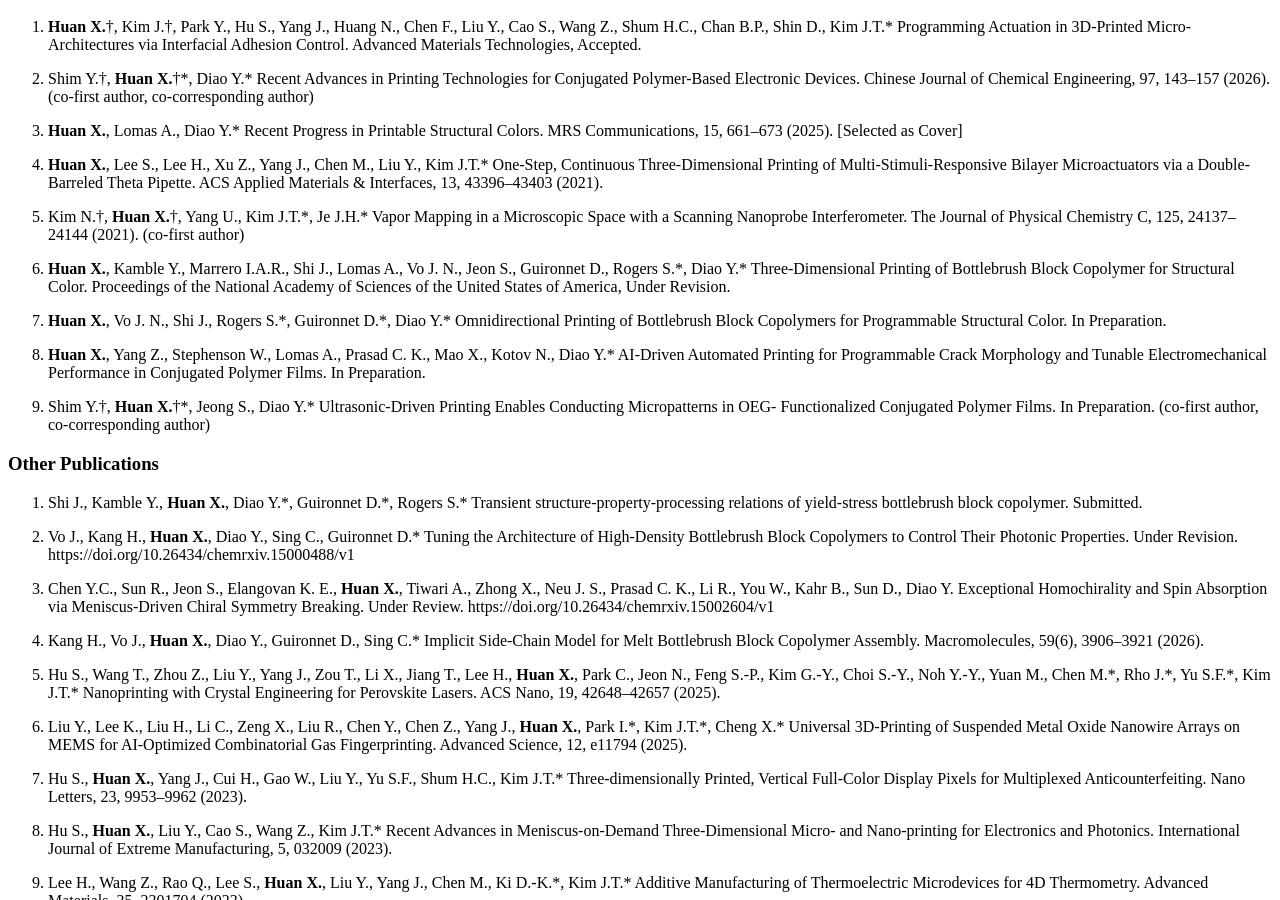
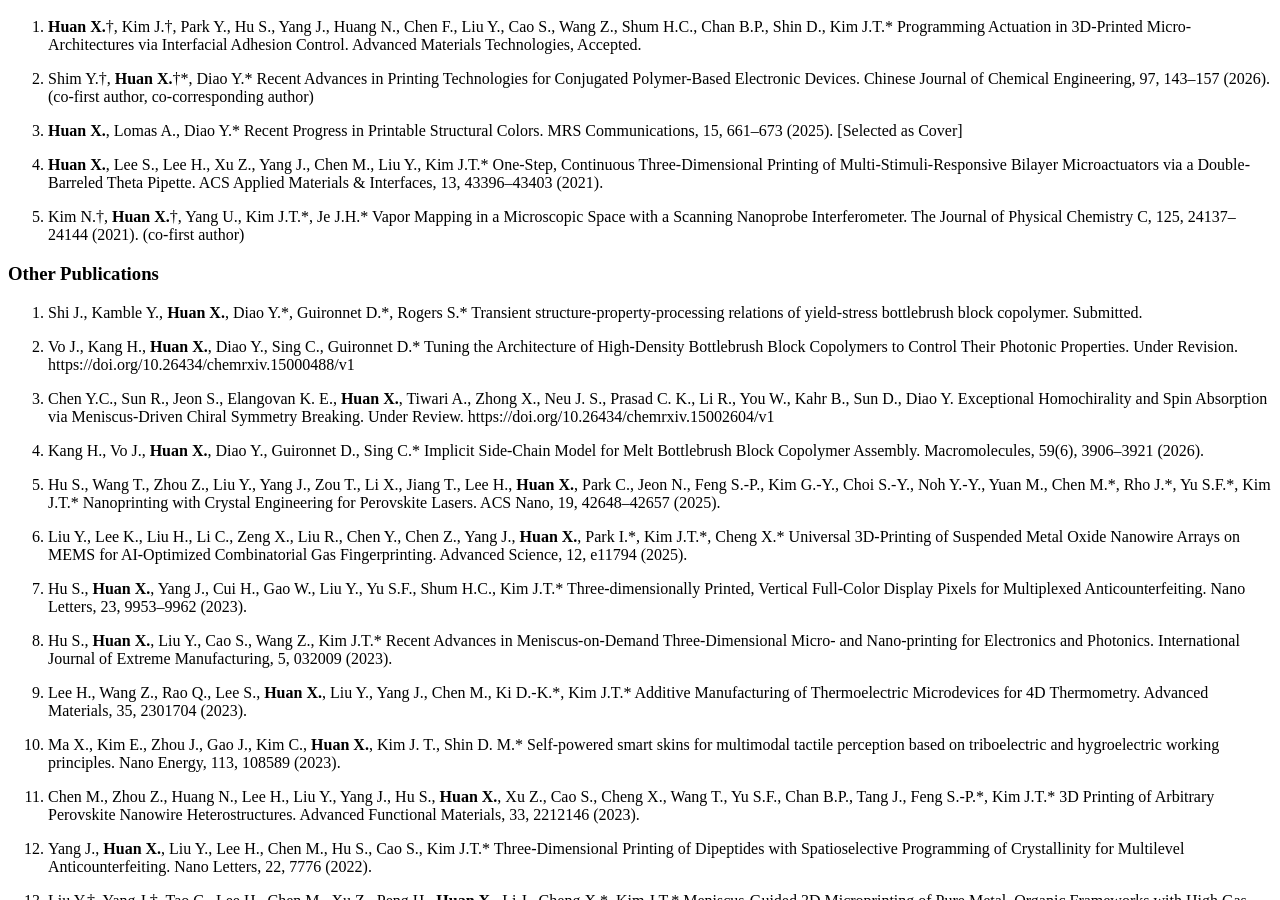
Before and after one commit to xhuan07/xhuan07.github.io, a Jekyll site: the page built from index.md, in a window 1280 px wide and 900 px high, scrolled down 1920 px. Built offline with Jekyll 4.4.1, drawn with Linux system fonts in a browser that asks for light colours; some web fonts are replaced; a style sheet for code colours, icons or effects is not loaded; our own code applies the rules of GitHub Pages for plain Markdown files.

Commit message:
Remove unpublished works from publication list
Removed multiple entries related to Huan X.'s publications that are either under revision or in preparation.

```diff
--- a/index.md
+++ b/index.md
@@ -81,14 +81,6 @@ Advisor: Prof. Jingyan Dong
 4. **Huan X.**, Lee S., Lee H., Xu Z., Yang J., Chen M., Liu Y., Kim J.T.\* One-Step, Continuous Three-Dimensional Printing of Multi-Stimuli-Responsive Bilayer Microactuators via a Double-Barreled Theta Pipette. ACS Applied Materials & Interfaces, 13, 43396–43403 (2021).
 
 5. Kim N.†, **Huan X.**†, Yang U., Kim J.T.\*, Je J.H.\* Vapor Mapping in a Microscopic Space with a Scanning Nanoprobe Interferometer. The Journal of Physical Chemistry C, 125, 24137–24144 (2021). (co-first author)
-
-6. **Huan X.**, Kamble Y., Marrero I.A.R., Shi J., Lomas A., Vo J. N., Jeon S., Guironnet D., Rogers S.\*, Diao Y.\* Three-Dimensional Printing of Bottlebrush Block Copolymer for Structural Color. Proceedings of the National Academy of Sciences of the United States of America, Under Revision.
-
-7. **Huan X.**, Vo J. N., Shi J., Rogers S.\*, Guironnet D.\*, Diao Y.\* Omnidirectional Printing of Bottlebrush Block Copolymers for Programmable Structural Color. In Preparation.
-
-8. **Huan X.**, Yang Z., Stephenson W., Lomas A., Prasad C. K., Mao X., Kotov N., Diao Y.\* AI-Driven Automated Printing for Programmable Crack Morphology and Tunable Electromechanical Performance in Conjugated Polymer Films. In Preparation.
-
-9. Shim Y.†, **Huan X.**†\*, Jeong S., Diao Y.\* Ultrasonic-Driven Printing Enables Conducting Micropatterns in OEG- Functionalized Conjugated Polymer Films. In Preparation. (co-first author, co-corresponding author)
 
 ### Other Publications
 
```
